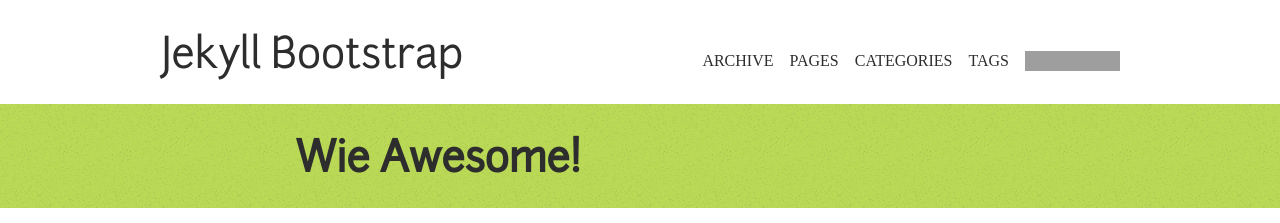
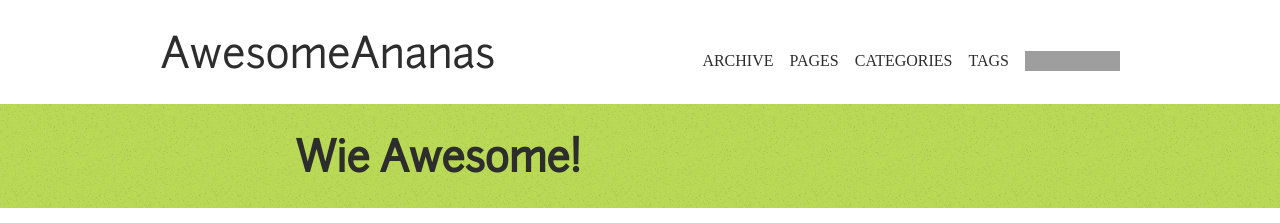
Before and after one commit to AwesomeAnanas/AwesomeAnanas.github.io, a Jekyll site: the page built from index.md, in a window 1280 px wide. Shown: the top 223 px of the page. Built offline with Jekyll 4.4.1, drawn with Linux system fonts in a browser that asks for light colours; comment, search, counter and statistics services are not loaded; grey boxes are pictures that could not be loaded.

Commit message:
änderung

```diff
--- a/_config.yml
+++ b/_config.yml
@@ -8,7 +8,7 @@ highlighter: pygments
 # Themes are encouraged to use these universal variables
 # so be sure to set them if your theme uses them.
 #
-title : Jekyll Bootstrap
+title : AwesomeAnanas
 tagline: Site Tagline
 author :
   name : AwesomeAnanas
```
